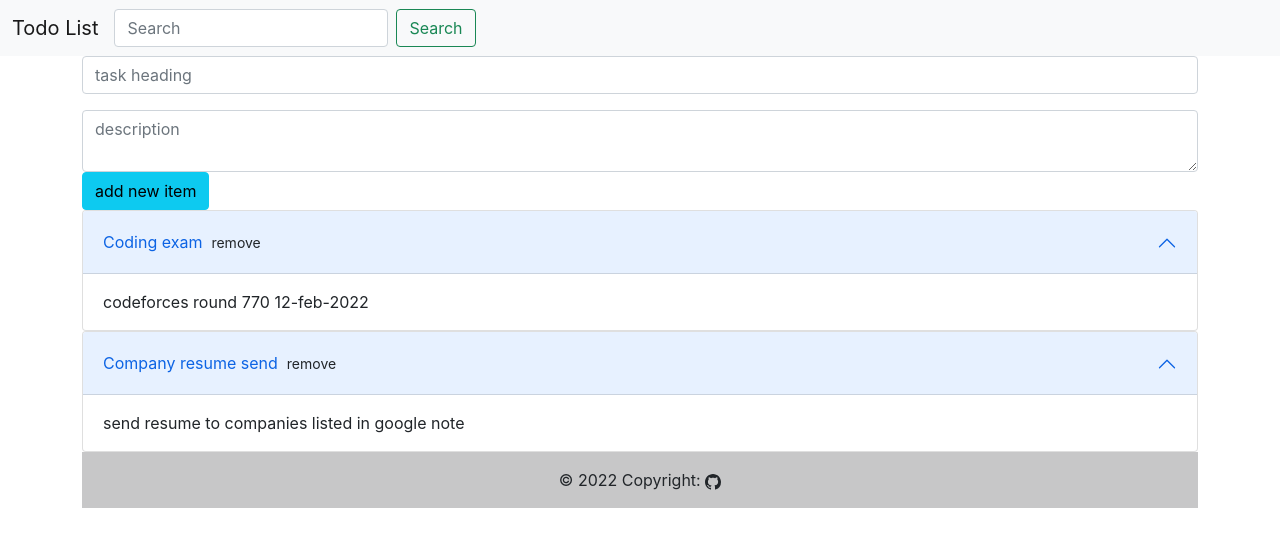
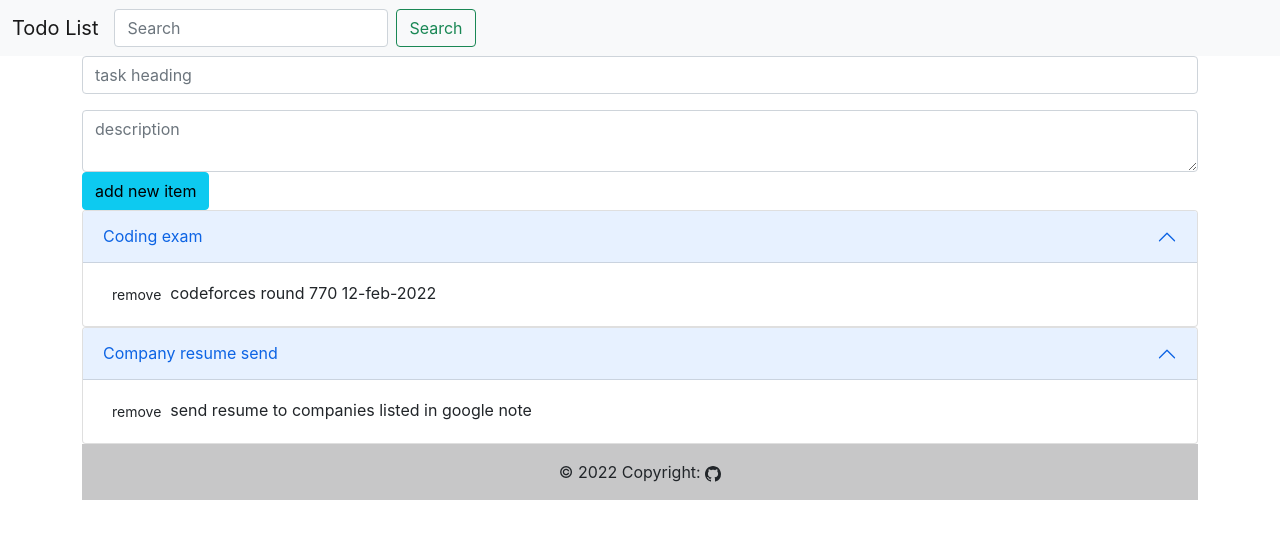
Before and after one commit to Akash-Trivedi/react-todo-list, a React (Create React App) app: page / in a window 1280 px wide. Shown: the top 546 px of the page. Built offline with nearby package versions, Linux system fonts and the light colour scheme.

Commit message:
new todo completed

```diff
--- a/src/MyComponents/NewTodo.js
+++ b/src/MyComponents/NewTodo.js
@@ -18,8 +18,8 @@ export default function NewTodo(props) {
   }
 
   function addNewItem(event){
-    itemObject.sno = props.list.map()+1//+1 beacuse numbering starts from 1
     event.preventDefault() // stops whole page from reloading, which will loose the data
+    itemObject.sno = props.list.length+1//+1 beacuse numbering starts from 1
     props.fun(prevObject=>[itemObject, ...prevObject])
   }
 
--- a/src/MyComponents/TodoItem.js
+++ b/src/MyComponents/TodoItem.js
@@ -3,9 +3,7 @@ import React from 'react'
 export default function Todo(props) {
   /*want to move button to far right in the accordian-header */
   function removeItem(){
-    props.fun(prevList=>{
 
-    })
   }
 
   return (
@@ -14,11 +12,11 @@ export default function Todo(props) {
       <h2 className="accordion-header" id="headingOne">
         <button className="accordion-button" type="button" data-bs-toggle="collapse" data-bs-target="#collapseOne" aria-expanded="true" aria-controls="collapseOne">
           {props.item.title}
-          <button className='btn btn-tranparent btn-sm' style={{marginLeft: "10rm"}} onClick={()=>removeItem(props.key)}>remove</button>
         </button>
       </h2>
       <div id={props.item.id} className="accordion-collapse collapse show" aria-labelledby="headingOne" data-bs-parent="#accordionExample">
         <div className="accordion-body">
+        <button className='btn btn-tranparent btn-sm' style={{marginLeft: "10rm"}} onClick={()=>removeItem(props.key)}>remove</button>
             {props.item.desc}
         </div>
       </div>
```
